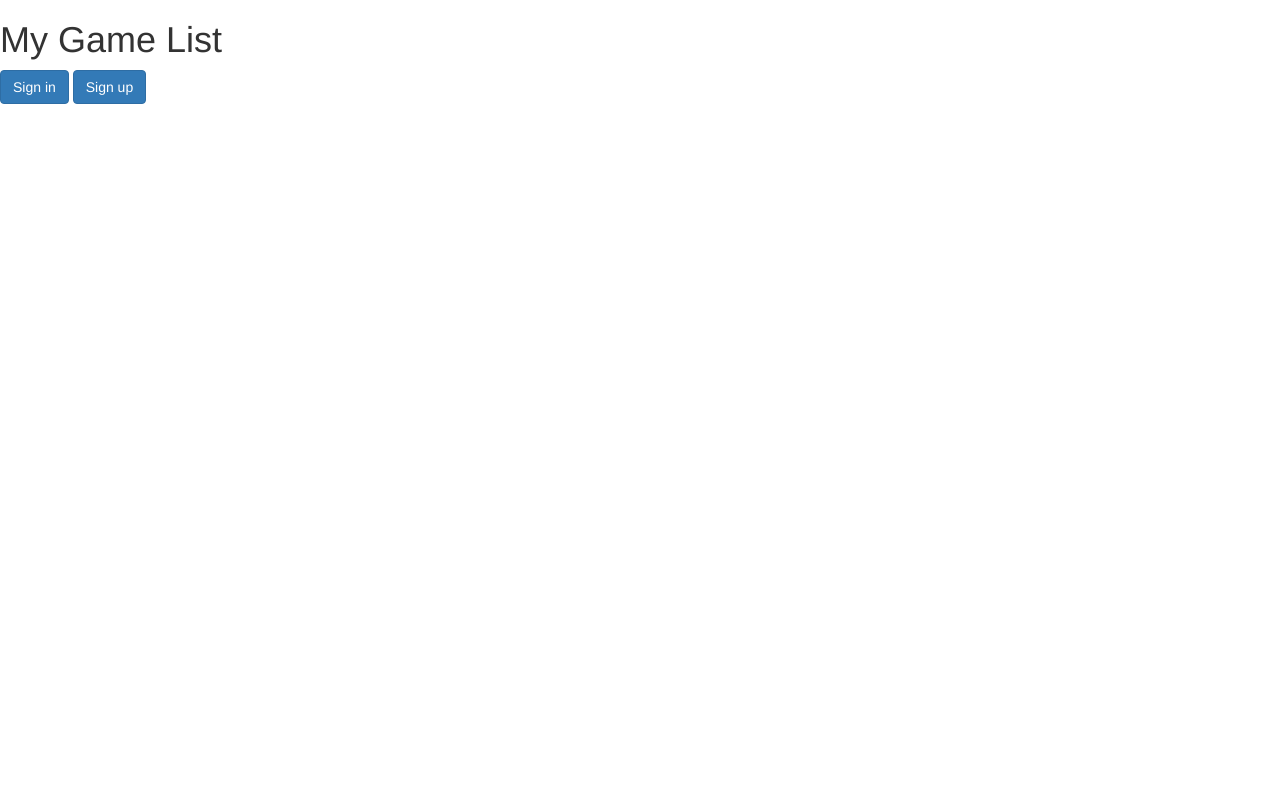
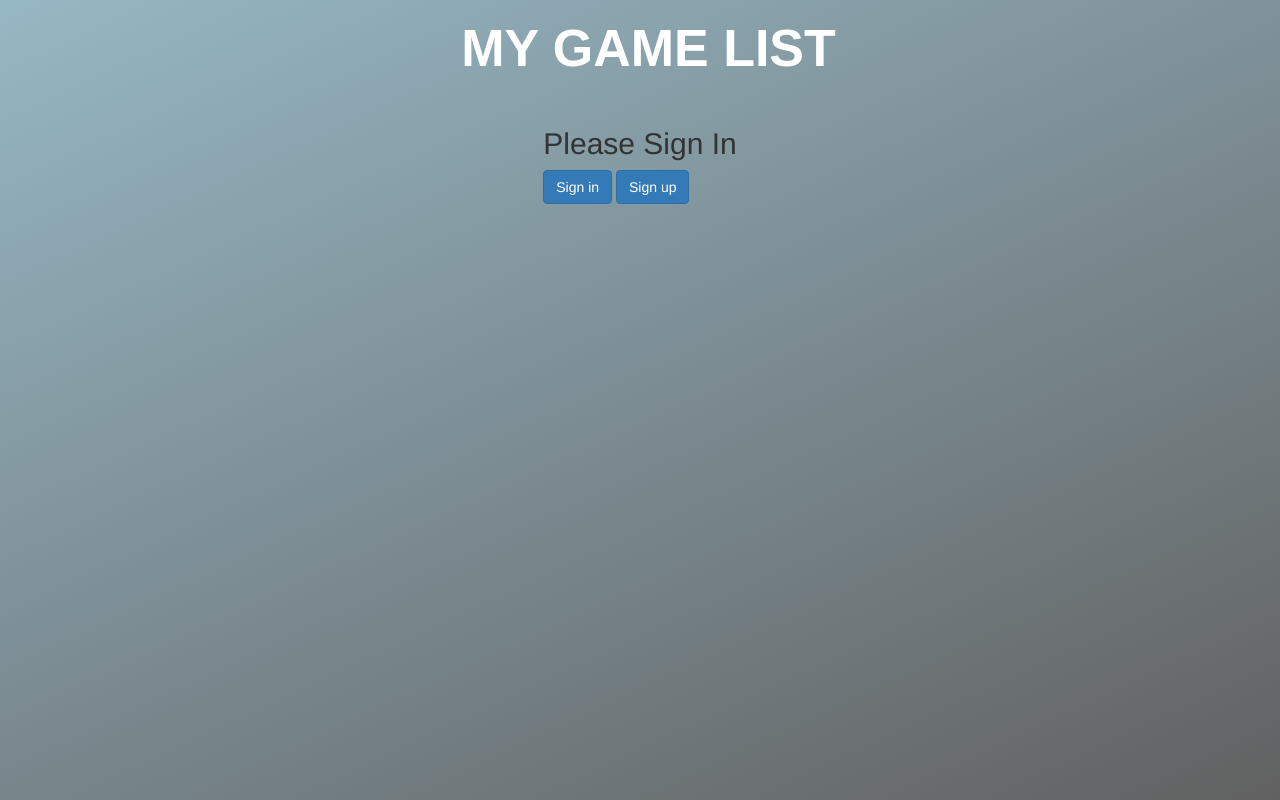
Before and after one commit to CharlyDcl/MyGameList_Web_Project, a website: page views/login.html in a window 1280 px wide. Drawn offline with nearby package versions, Linux system fonts and the light colour scheme.

Commit message:
front end / css

```diff
--- a/public/css/css_project.css
+++ b/public/css/css_project.css
@@ -31,3 +31,50 @@
 	margin-top: 35px;
 
 }
+body {
+	--def: #96B7C4;
+	--inv: #fff;
+	display: flex;
+	flex-direction: column;
+	height: 100vh;
+	width: 100%;
+	background-image: linear-gradient(-25deg, #616161 0%, #96B7C4 100%);
+}
+
+.sign{
+	 position: relative;
+  -webkit-perspective: 400;
+          perspective: 400;
+           display: -webkit-box;
+  display: -ms-flexbox;
+  display: flex;
+  flex-direction: column;
+-webkit-box-align: center;
+      -ms-flex-align: center;
+          align-items: center;
+  -webkit-box-pack: center;
+      -ms-flex-pack: center;
+          justify-content: center;
+}
+
+.title {
+  position: relative;
+  -webkit-perspective: 400;
+          perspective: 400;
+           display: -webkit-box;
+  display: -ms-flexbox;
+  display: flex;
+  flex-direction: column;
+  -webkit-box-align: center;
+      -ms-flex-align: center;
+          align-items: center;
+  -webkit-box-pack: center;
+      -ms-flex-pack: center;
+          justify-content: center;
+  padding-left: 17px;
+  font-family: Arial;
+  font-weight: bold;
+  font-size: 52px;
+  text-transform: uppercase;
+  color: #fff;
+}
--- a/public/js/script_project.js
+++ b/public/js/script_project.js
@@ -17,11 +17,6 @@ function Game(id, name, editor, date, picture) {
 	this.editor = editor;
 	this.date = date;
 	this.picture = picture;
-
-	toString = function (index) {
-		var game = games[index];
-		return "<ul><li>game.name</li><li>game.editor</li><li>game.date</li></ul>";
-	}
 }
 
 function Rate(id, rate) {
@@ -55,20 +50,24 @@ var app = new Vue({
 			}
 		},
 		newAccount: function () {
-			/*document.getElementById('sign_in').style.display = "none";
-			document.getElementById('sign_up').style.display = "block";
-			document.getElementById('element').style.display = "inline-block";*/
 		},
 		sign_in_form: function () {
-			/*document.getElementById('sign_in').style.display = "block";
-			document.getElementById('sign_up').style.display = "none";
-			document.getElementById('element').style.display = "none";*/
 		},
 		connection: function () {
+			//check account / password
+			//false : error
+			//true : initialize rate and selection with user one
+			//open game html page
 
+			//var url = window.location.href;
+			//url[url.length - 1];
+			//to get last url parameter (ex : username after login and on load to the game page)
 		},
 		register: function () {
-
+			//check account
+			//create account
+			//initialize rate and selection to 0
+			//open game html page
 		}
 	},
 	created: function() {
@@ -87,15 +86,8 @@ var app = new Vue({
 			this.selected[i] = 0;
 			Vue.set(this.rates,i,new Rate(userrate[i].id, userrate[i].rate));
 		}
-		/*
-		this.selected[0] = 1;
-		var temp = this.games[0];
-		Vue.set(this.games,0, this.games[1]);
-		Vue.set(this.games,1, temp);
-		//use to check if games order is changed
-		*/
 	}
-})
+});
 
 var users = {
 	"users": [
@@ -112,6 +104,7 @@ var users = {
 userrate.sort(function(a, b) {
 	return b.rate - a.rate;
 });
+
 for(var i=0;i<userrate.length;i++){
 console.log(userrate[i].id);}
 
@@ -119,6 +112,7 @@ var rateorder = [];
 for(i=0;i<userrate.length;i++) {
 	rateorder[i] = userrate[i].id;
 }
+
 function Order(array, order, key) {
 
 	array.sort(function(a, b) {
@@ -132,25 +126,6 @@ function Order(array, order, key) {
 	});
 	return array;
 };
+
 ordered = Order(app.games, rateorder, 'id');
 console.log(app.rates);
-
-/*var gameOrder = function() {
-	var gameCopie = [];
-	var index;
-	for(var i=0;i<app.games.length;i++) {
-		gameCopie[i] = app.games[i];
-	}
-	for(var i=0;i<(app.games.length/2);i++) {
-		for(var j=0;j<app.games.length;j++) {
-			if(userrate[i].id === app.games[j].id){
-				index = j;
-			}
-		}
-		Vue.set(app.games,i,app.games[index]);
-		Vue.set(app.games,index,gameCopie[index]);
-	}
-};*/
-//gameOrder();
-//faire une copie de games pour eviter la perte d'informations
-//console.log(app.games);
--- a/views/login.html
+++ b/views/login.html
@@ -8,9 +8,20 @@
     <script src="https://maxcdn.bootstrapcdn.com/bootstrap/3.3.7/js/bootstrap.min.js" integrity="sha384-Tc5IQib027qvyjSMfHjOMaLkfuWVxZxUPnCJA7l2mCWNIpG9mGCD8wGNIcPD7Txa" crossorigin="anonymous"></script>
   </head>
 
+
   <body>
     <div class="app">
-      <h1>My Game List</h1>
+      <h1 class="title">My Game List</h1>
+
+<div class="container">
+
+<div class="row" style="margin-top:20px">
+    <div class="sign">
+    <form role="form">
+      <fieldset>
+
+        <h2>Please Sign In</h2>
+
       <div id="sign_in_form">
         <button class="btn btn-primary" type="button" data-toggle="collapse" data-target="#sign_in" aria-expanded="true" aria-controls="sign_in">Sign in</button>
         <button class="btn btn-primary" type="button" data-toggle="collapse" data-target="#sign_up" aria-expanded="false" aria-controls="sign_up">Sign up</button>
@@ -27,6 +38,7 @@
         <button id="bsign_up" v-on:click="register()">Sign up</button>
       </div>
     </div>
+  </div>
   </body>
 
   <script src="https://cdn.jsdelivr.net/npm/vue"></script>
```
Also changed, not shown: server.js (+17 -0 lines), views/WEB_Project.html (+28 -11 lines).
